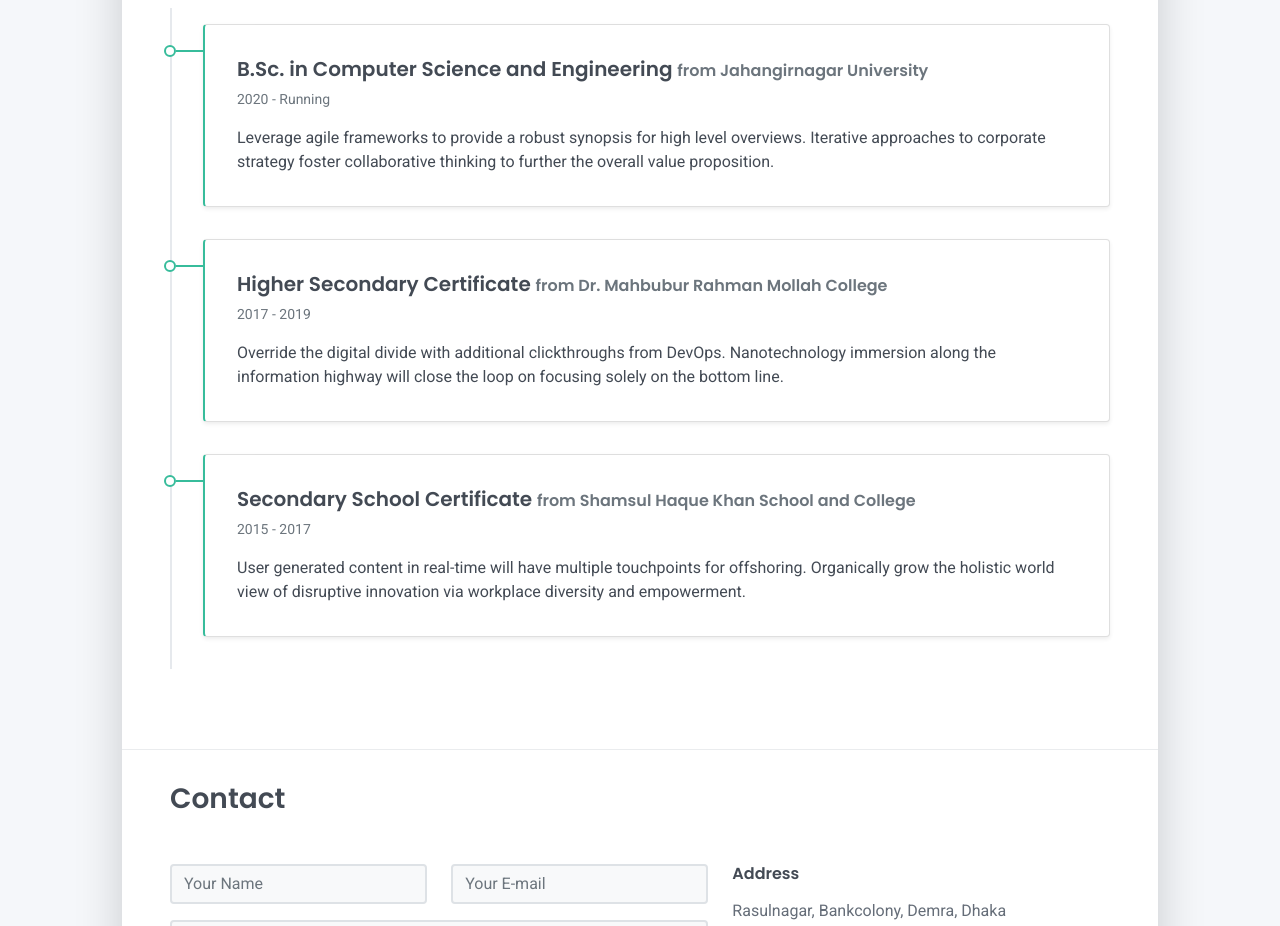
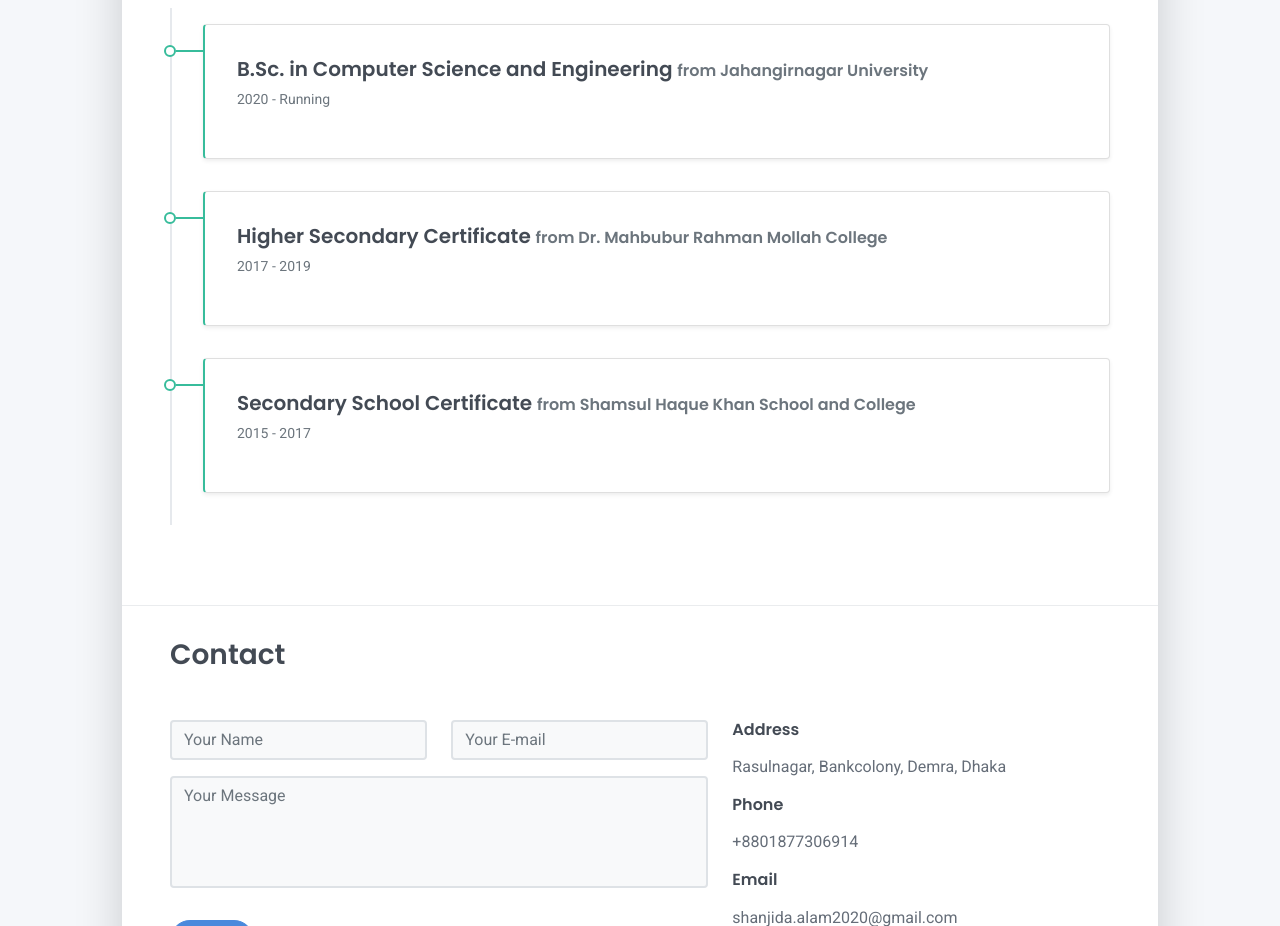
Before and after one commit to shanjida-alam/resume, a plain HTML site: page index.html in a window 1280 px wide. Shown: the part 1680-2606 px from the top of the page. Drawn offline with Linux system fonts and the light colour scheme.

```diff
--- a/index.html
+++ b/index.html
@@ -195,21 +195,21 @@ student outcomes.</div>
         <div class="card-body">
           <div class="h5 mb-1">B.Sc. in Computer Science and Engineering <span class="text-muted h6">from Jahangirnagar University</span></div>
           <div class="text-muted text-small mb-2">2020 - Running</div>
-          <div>Leverage agile frameworks to provide a robust synopsis for high level overviews. Iterative approaches to corporate strategy foster collaborative thinking to further the overall value proposition.</div>
+          <div></div>
         </div>
       </div>
       <div class="timeline-card timeline-card-success card shadow-sm">
         <div class="card-body">
           <div class="h5 mb-1">Higher Secondary Certificate <span class="text-muted h6">from Dr. Mahbubur Rahman Mollah College</span></div>
           <div class="text-muted text-small mb-2">2017 - 2019</div>
-          <div>Override the digital divide with additional clickthroughs from DevOps. Nanotechnology immersion along the information highway will close the loop on focusing solely on the bottom line.</div>
+          <div>   </div>
         </div>
       </div>
       <div class="timeline-card timeline-card-success card shadow-sm">
         <div class="card-body">
           <div class="h5 mb-1">Secondary School Certificate <span class="text-muted h6">from Shamsul Haque Khan School and College</span></div>
           <div class="text-muted text-small mb-2">2015 - 2017</div>
-          <div>User generated content in real-time will have multiple touchpoints for offshoring. Organically grow the holistic world view of disruptive innovation via workplace diversity and empowerment.</div>
+          <div>   </div>
         </div>
       </div>
     </div>
```
